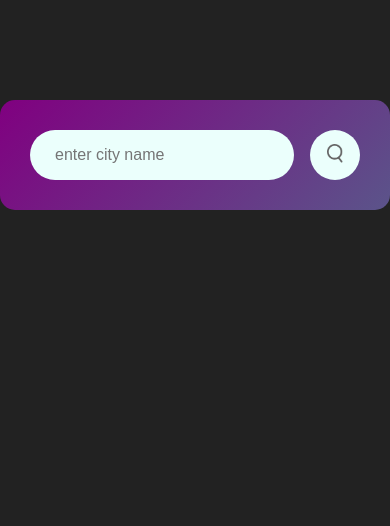
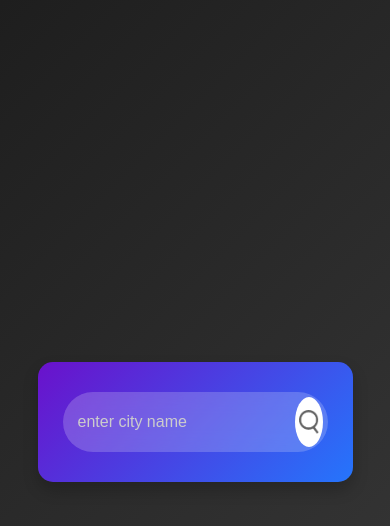
Before and after one commit to HardikMathur11/Weather-App, a plain HTML site: page index.html in a window 390 px wide. Drawn offline with Linux system fonts and the light colour scheme.

Commit message:
weather.css

```diff
--- a/weather.css
+++ b/weather.css
@@ -1,123 +1,153 @@
-*{
+* {
     margin: 0;
     padding: 0;
-    font-family:Arial, Helvetica, sans-serif;
+    font-family: 'Poppins', sans-serif;
     box-sizing: border-box;
 }
 
-body{
-    background-color: #222;
+body {
+    background: linear-gradient(135deg, #1e1e1e, #3a3a3a);
+    color: #fff;
+    display: flex;
+    justify-content: center;
+    align-items: center;
+    height: 100vh;
+    padding: 20px;
 }
 
-.card{
+/* Card Styling */
+.card {
     width: 90%;
-    max-width: 470px;
-    background: linear-gradient(135deg, #800080, #5b548a);
+    max-width: 420px;
+    background: linear-gradient(135deg, #6a11cb, #2575fc);
     color: #fff;
-    margin: 100px auto 0;
-    border-radius: 20px;
-    padding: 40px 35px;
+    border-radius: 15px;
+    padding: 35px 30px;
     text-align: center;
-
+    box-shadow: 0px 8px 16px rgba(0, 0, 0, 0.2);
+    transition: 0.3s;
 }
 
-.search{
+.card:hover {
+    transform: scale(1.03);
+}
+
+/* Search Bar */
+.search {
     width: 100%;
     display: flex;
     align-items: center;
     justify-content: space-between;
+    background: rgba(255, 255, 255, 0.2);
+    border-radius: 30px;
+    padding: 5px;
+    backdrop-filter: blur(10px);
 }
 
-.search input{
-     border: 0;
-     outline: 0;
-     background: #ebfffc;
-     color: #555;
-     padding: 10px 25px;
-     height: 60px;
-      border-radius: 30px;
-      flex: 1;  /*Important to share equal space*/
-      margin-right: 16px;
-      font-size: 18px;
+.search input {
+    border: none;
+    outline: none;
+    background: transparent;
+    color: #fff;
+    padding: 12px 18px;
+    height: 50px;
+    flex: 1;
+    font-size: 18px;
 }
 
-.search button{
-    border: 0;
-    outline: 0;
-    background: #ebfffc;
-    border-radius: 50%;
-    width: 60px;
-    height: 60px;
-    cursor: pointer;
+.search input::placeholder {
+    color: #ccc;
 }
 
-.search button img{
-    width: 16px;
+.search button {
+    border: none;
+    outline: none;
+    background: #fff;
+    border-radius: 50%;
+    width: 55px;
+    height: 55px;
+    cursor: pointer;
+    transition: 0.3s;
+    display: flex;
+    align-items: center;
+    justify-content: center;
 }
 
-.weather-icon{
-    width: 170px;
-    margin-top: 30px;
-
+.search button:hover {
+    background: #f8f9fa;
+    transform: scale(1.1);
 }
 
-.weather h1{
-    font-size: 80px;
+.search button img {
+    width: 24px;
+}
+
+/* Weather Details */
+.weather {
+    display: none;
+    margin-top: 20px;
+}
+
+.weather-icon {
+    width: 150px;
+    margin-top: 15px;
+}
+
+.weather h1 {
+    font-size: 65px;
     font-weight: 500;
 }
 
-.weather h2{
-    font-size: 45px;
+.weather h2 {
+    font-size: 35px;
     font-weight: 400;
     margin-top: -10px;
 }
 
-.details{
+/* Details Section */
+.details {
     display: flex;
     align-items: center;
     justify-content: space-between;
     padding: 0 20px;
-    margin-top: 50px;
+    margin-top: 40px;
 }
 
-.col{
+.col {
     display: flex;
     align-items: center;
     text-align: left;
 }
 
-.col img{
-    width: 40px;
+.col img {
+    width: 45px;
     margin-right: 10px;
 }
 
-.humidity, .wind{
-    font-size: 28px;
+.humidity,
+.wind {
+    font-size: 26px;
     margin-top: -6px;
 }
 
-.weather{
-    display: none;
-}
-
-.error{
-    text-align: left;
-    margin-left: 10px;
-    font-size: 14px;
+/* Error Message */
+.error {
+    text-align: center;
+    font-size: 16px;
+    color: #ff4d4d;
     margin-top: 10px;
     display: none;
 }
 
-@media (max-width: 600px) {
+/* 📌 Responsive Design */
+@media (max-width: 450px) {
     .card {
-        width: 100%;
-        padding: 30px;
-        border-radius: 15px;
+        padding: 30px 25px;
     }
 
     .search input {
-        height: 50px;
         font-size: 16px;
+        padding: 10px;
     }
 
     .search button {
@@ -125,20 +155,24 @@ body{
         height: 50px;
     }
 
+    .search button img {
+        width: 20px; /* 🔥 Fixed small icon issue */
+    }
+
     .weather h1 {
-        font-size: 50px; /* Reduce font size */
+        font-size: 55px;
     }
 
     .weather h2 {
-        font-size: 30px; /* Reduce font size */
+        font-size: 30px;
     }
 
-    .weather-icon {
-        width: 120px; /* Scale down */
+    .col img {
+        width: 40px;
     }
 
-    .details {
-        flex-direction: column; /* Stack humidity and wind */
-        gap: 15px;
+    .humidity,
+    .wind {
+        font-size: 22px;
     }
 }
```
